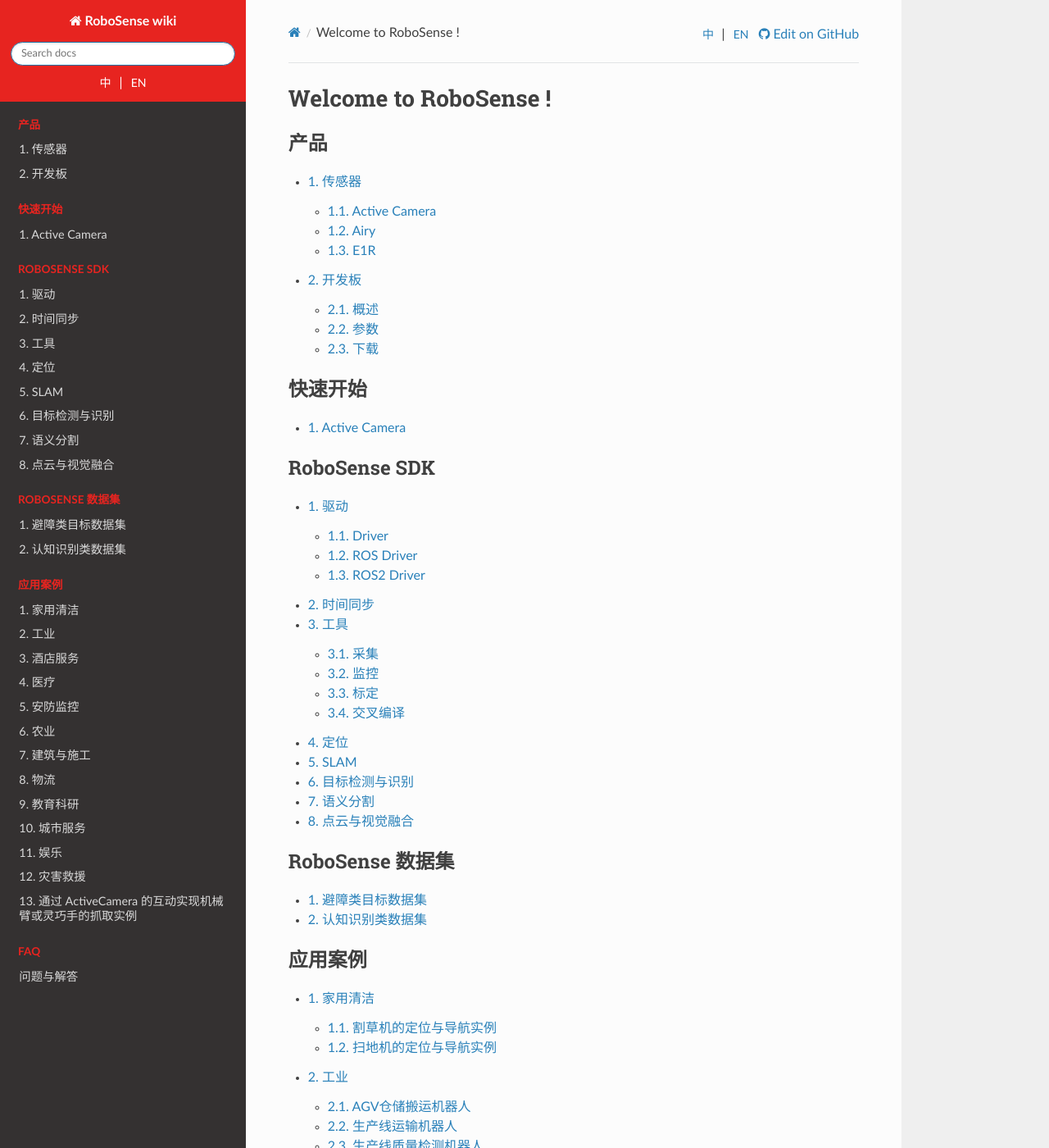
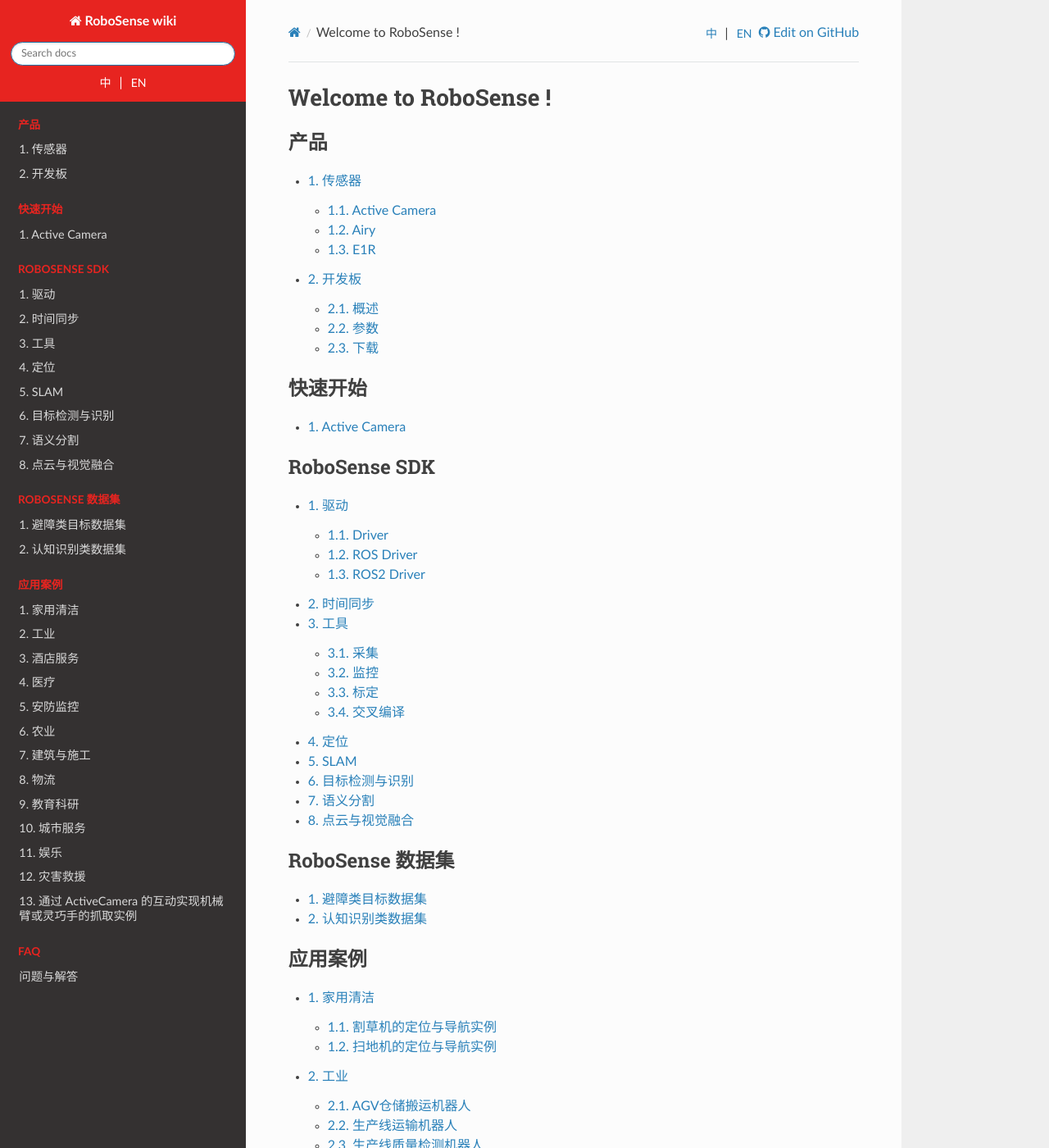
Before and after one commit to LyiL/rs_wiki_en, a Sphinx documentation site: the page built from source/index.rst, in a window 1280 px wide and 1400 px high. Shown: the whole window at 82% size. Built offline with Sphinx 7.4.7 and the Read the Docs theme 3.1.0, drawn with Linux system fonts in a browser that asks for light colours; pages that are not in the unit, such as notebooks, are missing from menus.

Commit message:
样式调整

```diff
--- a/source/_static/custom.css
+++ b/source/_static/custom.css
@@ -15,3 +15,9 @@
 #readthedocs-ea {
   display: none;
 }
+
+.wy-breadcrumbs-translate {
+  margin-right: 8px;
+  float: right;
+  padding-top: 4px !important;
+}
--- a/source/_templates/breadcrumbs.html
+++ b/source/_templates/breadcrumbs.html
@@ -28,26 +28,9 @@
         {%- endfor %}
       <li class="breadcrumb-item active">{{ title }}</li>
     {%- endblock %}
+
     {%- block breadcrumbs_aside %}
       <li class="wy-breadcrumbs-aside">
-
-        <!-- 切换中/英文 -->
-        <a
-          href="https://rs-wiki-cn.readthedocs.io/zh-cn/latest/"
-          class="sidebar-brand"
-          style="margin-bottom: 0; padding: 0; font-weight: normal; font-size: 88%"
-        >
-          中
-        </a>
-        <span style="display: inline-block; margin: 0px 6px;">|</span>
-        <a
-          href="https://rs-wiki-en.readthedocs.io/en/latest/"
-          class="sidebar-brand"
-          style="margin-bottom: 0; padding: 0; font-weight: normal; font-size: 88%; margin-right: 0.6em"
-        >
-          EN
-        </a>
-
         {%- if hasdoc(pagename) and display_vcs_links %}
           {%- if display_github %}
             {%- if check_meta and 'github_url' in meta %}
@@ -78,6 +61,27 @@
         {%- endif %}
       </li>
     {%- endblock %}
+
+    {%- block breadcrumbs_translate %}
+      <li class="wy-breadcrumbs-translate">
+        <!-- 切换中/英文 -->
+        <a
+          href="https://rs-wiki-cn.readthedocs.io/zh-cn/latest/"
+          class="sidebar-brand"
+          style="margin-bottom: 0; padding: 0; font-weight: normal; font-size: 88%"
+        >
+          中
+        </a>
+        <span style="display: inline-block; margin: 0px 6px;">|</span>
+        <a
+          href="https://rs-wiki-en.readthedocs.io/en/latest/"
+          class="sidebar-brand"
+          style="margin-bottom: 0; padding: 0; font-weight: normal; font-size: 88%"
+        >
+          EN
+        </a>
+      </li>
+    {%- endblock %}
   </ul>
 
   {%- if (theme_prev_next_buttons_location == 'top' or theme_prev_next_buttons_location == 'both') and (next or prev) %}
```
